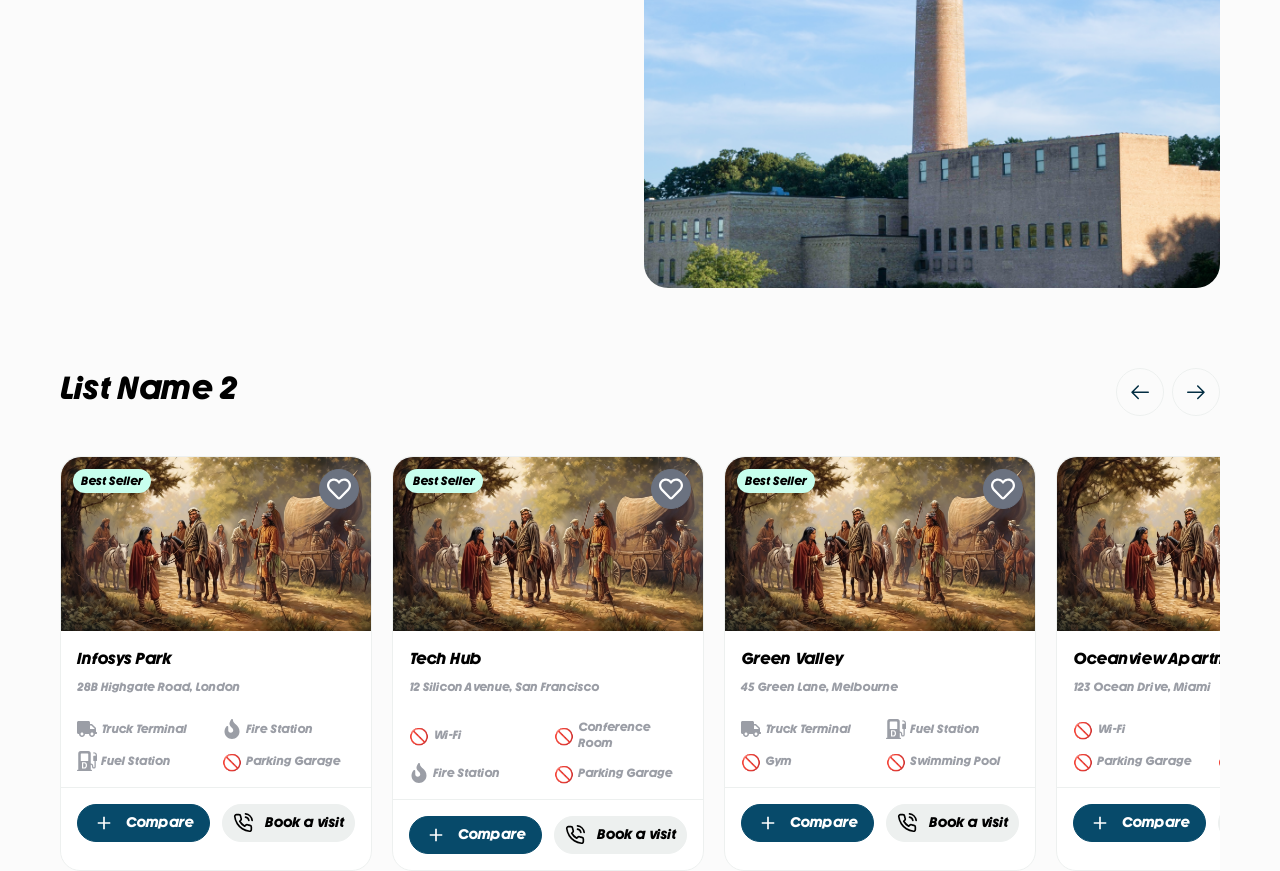
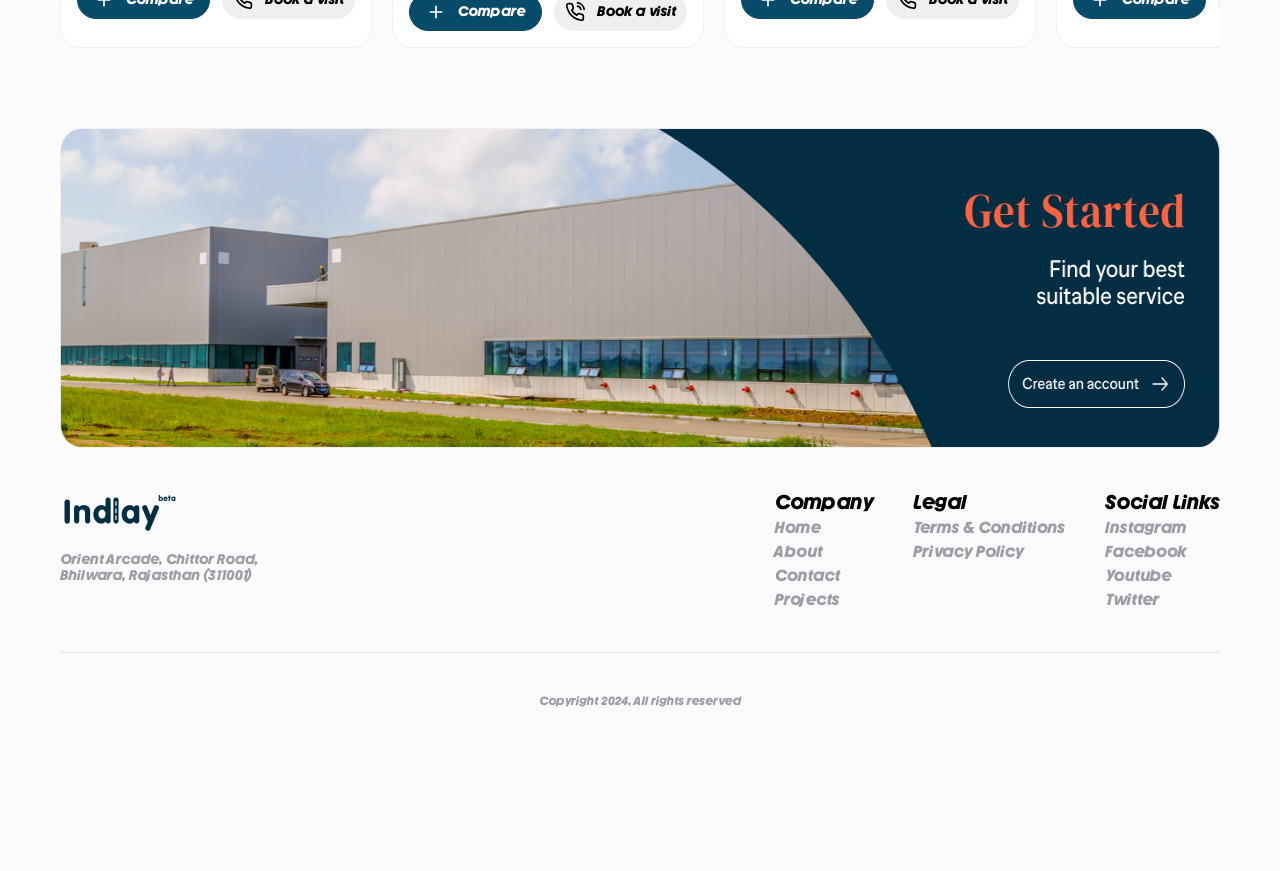
Before and after one commit to mahi25soni/indlay, a Next.js app: page / in a window 1280 px wide. Shown: the part 4120-4991 px from the top of the page. After the commit the page ends 4869 px from the top, so only its background shows below. Built offline with nearby package versions, Linux system fonts and the light colour scheme.

Commit message:
Core : Footer component added

```diff
--- a/src/app/home/page.tsx
+++ b/src/app/home/page.tsx
@@ -15,7 +15,10 @@ const ListingLine = dynamic(
   () => import("@/components/ListingLine/ListingLine"),
 );
 
-const Video= dynamic(() => import("@/components/VideoComponent/VideoComponent"));
+const Video = dynamic(
+  () => import("@/components/VideoComponent/VideoComponent"),
+);
+const Footer = dynamic(() => import("@/components/Footer/Footer"));
 
 const HomePage = () => {
   return (
@@ -26,21 +29,9 @@ const HomePage = () => {
       <Collections />
       <Listing />
       <Video />
-      <AboutUs />
+      {/* <AboutUs /> */}
       <ListingLine />
-      {/*  Services */}
-      {/*  Collections */}
-      {/*  Map */}
-      {/*  Video */}
-      {/*  About */}
-      {/*  Listing */}
-      {/*  Gallery */}
-      {/*  Blog */}
-      {/*  Testimonials */}
-      {/*  Listing 2 */}
-      {/*  Trusted By Company */}
-      {/*  Banner */}
-      {/*  Footer */}
+      <Footer />
     </div>
   );
 };
--- /dev/null
+++ b/src/components/Footer/Footer.tsx
@@ -0,0 +1,45 @@
+import Image from "next/image";
+import React from "react";
+
+const footerRedirects: { [key: string]: string[] } = {
+  Company: ["Home", "About", "Contact", "Projects"],
+  Legal: ["Terms & Conditions", "Privacy Policy"],
+  "Social Links": ["Instagram", "Facebook", "Youtube", "Twitter"],
+};
+
+const Footer = () => {
+  return (
+    <div className="mt-20 flex w-full flex-col gap-10 px-15">
+      <div className="relative h-[320px] w-full">
+        <Image src={"/footer.png"} alt="Footer Image" fill />
+      </div>
+      <div className="flex items-start justify-between">
+        <div className="">
+          <Image src="/logo.png" alt="Logo" width={118} height={48} />
+          <div className="mt-4 text-sm leading-4 text-light-gray">
+            <p>Orient Arcade, Chittor Road,</p>
+            <p>Bhilwara, Rajasthan (311001)</p>
+          </div>
+        </div>
+        <div className="flex justify-end gap-10 ">
+          {Object.keys(footerRedirects).map((key: string) => {
+            return (
+              <div>
+                <p className="text-xl font-medium">{key}</p>
+                {footerRedirects[key].map((value) => {
+                  return <p className="text-light-gray font-normal cursor-pointer">{value}</p>;
+                })}
+              </div>
+            );
+          })}
+        </div>
+      </div>
+      <hr />
+      <div className="flex items-center justify-center text-xs text-light-gray mb-10">
+      Copyright 2024, All rights reserved
+      </div>
+    </div>
+  );
+};
+
+export default Footer;
```
Also changed, not shown: public/footer.png (added).
